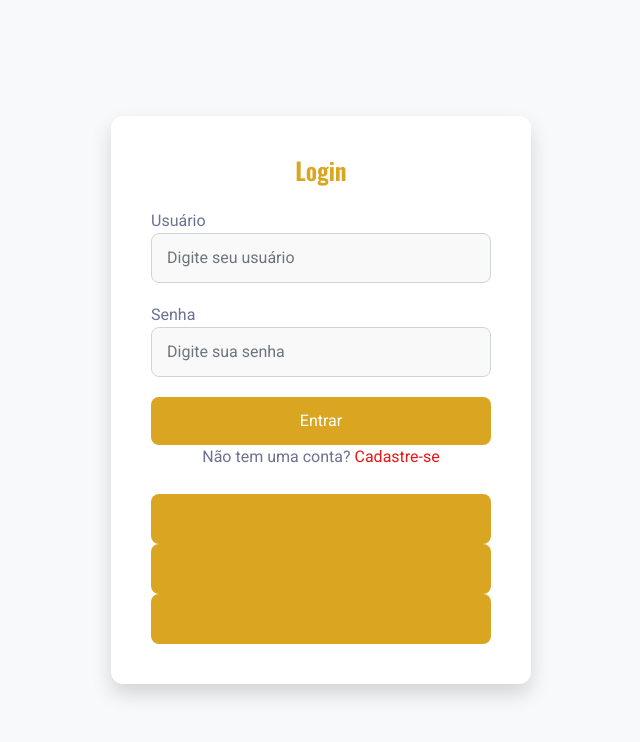
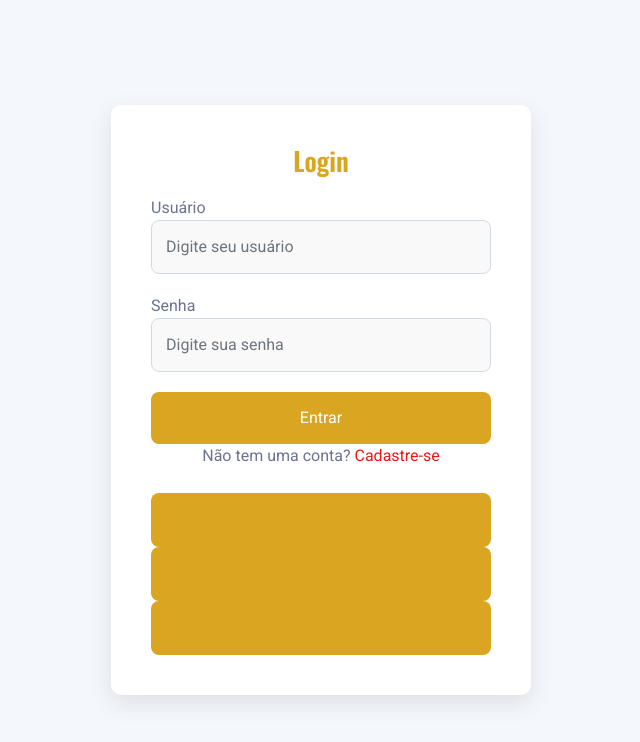
Before and after one commit to victor-engineer/barbershop, a website: page login-users.html in a window 1280 px wide. Shown: the whole page, without its empty margins (319-959 px from the left). Drawn offline with nearby package versions, Linux system fonts and the light colour scheme.

Commit message:
novas implementações

```diff
--- a/css/login-users.css
+++ b/css/login-users.css
@@ -8,14 +8,14 @@
     --error: #dc3545; /* Vermelho de erro */
     --info: #17a2b8; /* Azul informativo */
     --warning: #ffc107; /* Amarelo de aviso */
-    --background: #f8f9fa; /* Fundo claro */
+    --background: #f4f7fc; /* Fundo sutilmente mais claro */
     --card-background: #ffffff; /* Fundo de cards */
-    --border: #ced4da; /* Cor de borda */
+    --border: #d1d9e6; /* Cor de borda suavizada */
     --highlight: #ff9800; /* Laranja destaque */
     --muted-text: #6c757d; /* Texto desbotado */
     --link: #007bff; /* Cor padrão de link */
     --link-hover: #0056b3; /* Cor de link ao passar o mouse */
-    --shadow: rgba(0, 0, 0, 0.15); /* Sombra leve */
+    --shadow: rgba(0, 0, 0, 0.1); /* Sombra leve */
 }
 
 /* Configurações gerais */
@@ -34,26 +34,26 @@ body {
 .login-container {
     background: var(--card-background);
     padding: 40px;
-    border-radius: 12px;
-    box-shadow: 0px 10px 20px var(--shadow);
+    border-radius: 10px;
+    box-shadow: 0px 8px 24px var(--shadow);
     width: 100%;
     max-width: 420px;
+    text-align: center;
     transition: transform 0.3s ease, box-shadow 0.3s ease;
-    text-align: center;
 }
 
 .login-container:hover {
     transform: translateY(-5px);
-    box-shadow: 0px 15px 30px var(--shadow);
+    box-shadow: 0px 12px 32px var(--shadow);
 }
 
 /* Título */
 .login-container h2 {
     font-family: 'Oswald', sans-serif;
     font-weight: 600;
-    font-size: 24px;
+    font-size: 26px;
     color: var(--primary);
-    margin-bottom: 25px;
+    margin-bottom: 20px;
 }
 
 /* Campos do formulário */
@@ -64,7 +64,7 @@ body {
 
 .form-control {
     border-radius: 8px;
-    padding: 12px 15px;
+    padding: 14px;
     border: 1px solid var(--border);
     background-color: #f9f9f9;
     width: 100%;
@@ -76,7 +76,7 @@ body {
 .form-control:focus {
     border-color: var(--primary);
     outline: none;
-    box-shadow: 0px 0px 5px var(--primary);
+    box-shadow: 0px 0px 6px var(--primary);
 }
 
 /* Botão */
@@ -85,7 +85,7 @@ body {
     color: white;
     border: none;
     border-radius: 8px;
-    padding: 12px 15px;
+    padding: 14px;
     width: 100%;
     font-size: 16px;
     cursor: pointer;
@@ -94,12 +94,12 @@ body {
 
 .btn:hover {
     background-color: var(--secondary);
-    transform: scale(1.03);
+    transform: scale(1.04);
 }
 
 .btn:focus {
     outline: none;
-    box-shadow: 0px 0px 5px var(--secondary);
+    box-shadow: 0px 0px 6px var(--secondary);
 }
 
 /* Mensagens de erro e sucesso */
@@ -107,6 +107,7 @@ body {
     font-size: 14px;
     text-align: center;
     margin-top: 15px;
+    font-weight: 500;
 }
 
 .error-message {
@@ -151,12 +152,12 @@ body {
 /* Responsividade */
 @media (max-width: 500px) {
     .login-container {
-        padding: 25px;
+        padding: 30px;
         max-width: 350px;
     }
 
     .login-container h2 {
-        font-size: 20px;
+        font-size: 22px;
     }
 
     .form-control {
```
